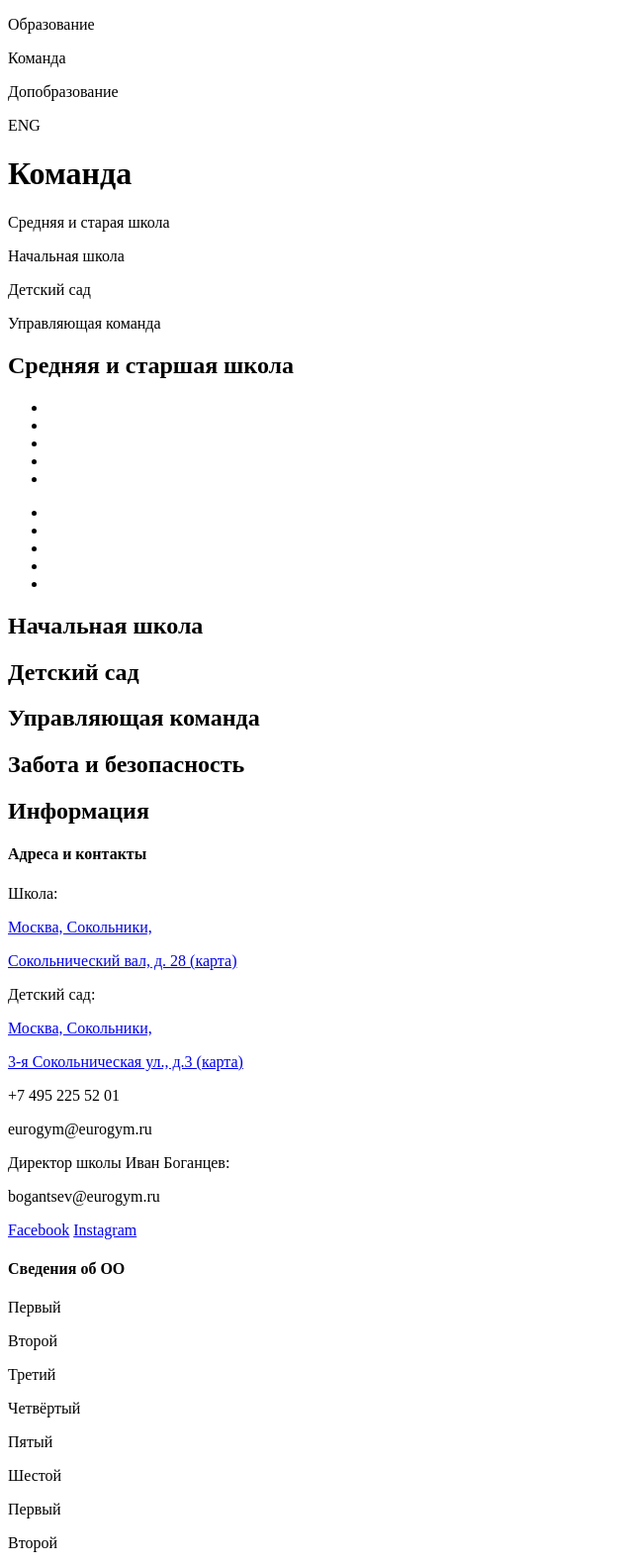
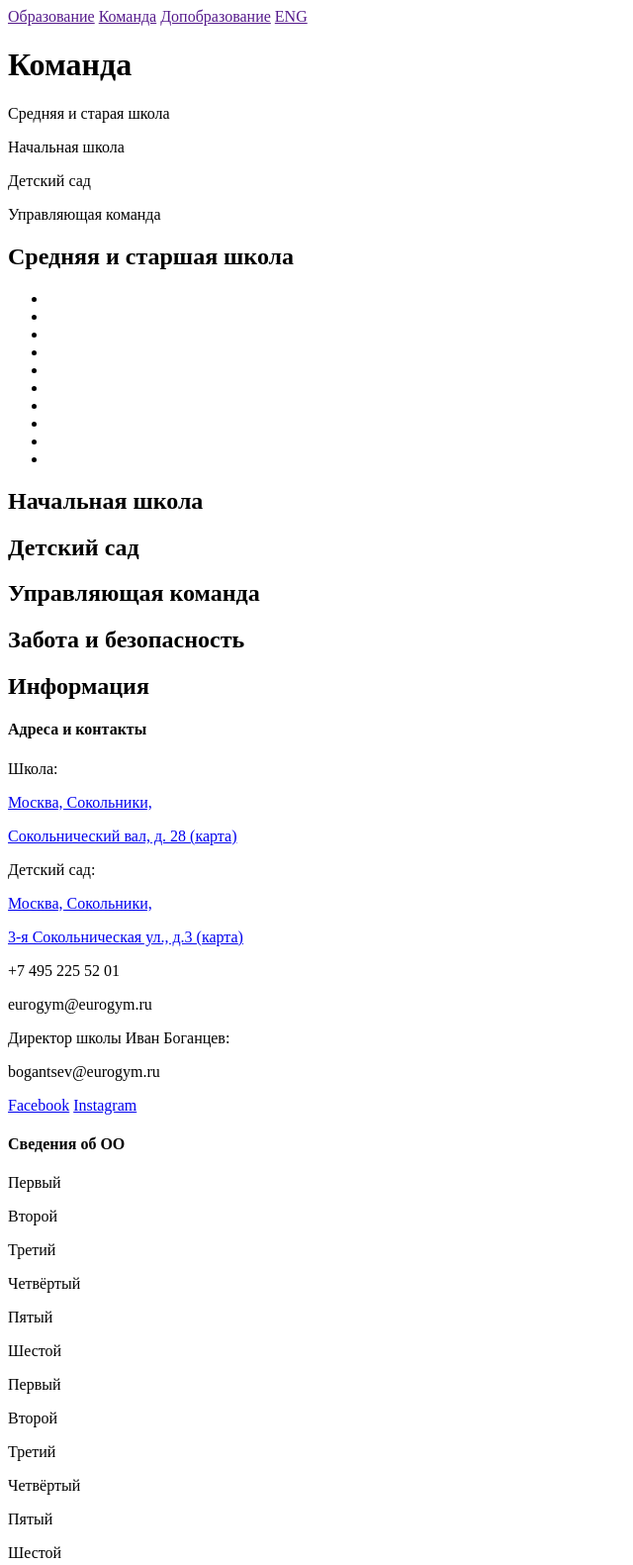
Before and after one commit to eurogym-cs-dp-2018-2020/zapupa-verstka, a plain HTML site: page index.html in a window 1280 px wide. Shown: the top 1581 px of the page at 99% size, without its empty margins (0-640 px from the left). Drawn offline with Linux system fonts and the light colour scheme.

Commit message:
Update index.html

```diff
--- a/index.html
+++ b/index.html
@@ -9,10 +9,10 @@
 <body>
 
     <nav>
-        <p>Образование</p>
-        <p>Команда</p>
-        <p>Допобразование</p>
-        <p>ENG</p>
+        <a href="">Образование</a>
+        <a href="">Команда</a>
+        <a href="">Допобразование</a>
+        <a href="">ENG</a>
     </nav>
 
     <header>
@@ -32,8 +32,6 @@
                 <li><img></li>
                 <li><img></li>
                 <li><img></li>
-            </ul>
-            <ul>
                 <li><img></li>
                 <li><img></li>
                 <li><img></li>
@@ -62,7 +60,7 @@
     <footer>
         <h2>Информация</h2>
 
-        <article>
+        <section>
             <h4>Адреса и контакты</h4>
 
             <div>
@@ -97,9 +95,9 @@
                     <a href="//www.instagram.com/_eurogym_/">Instagram</a>
                 </div>
             </aside>
-        </article>
+        </section>
 
-        <article>
+        <section>
             <h4>Сведения об ОО</h4>
 
             <div>
@@ -119,7 +117,7 @@
                 <p>Пятый</p>
                 <p>Шестой</p>
             </aside>
-        </article>
+        </section>
 
         <img>
 
```
